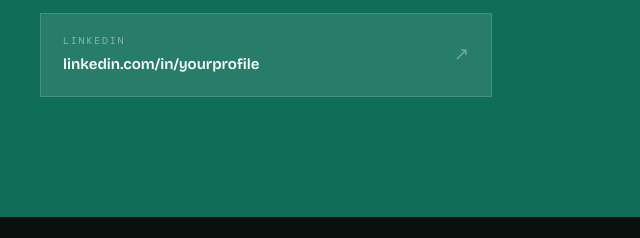
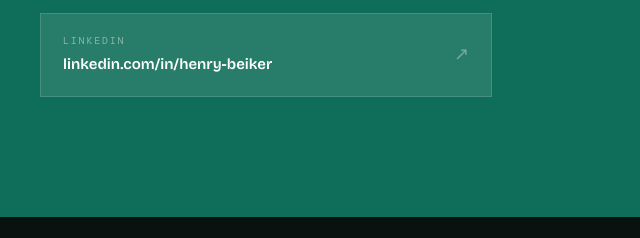
Before and after one commit to CodingwithHenry/CodingwithHenry.github.io, a plain HTML site: page index.html in a window 1280 px wide. Shown: the part 4068-4306 px from the top of the page, 640-1280 px from the left. Drawn offline with nearby package versions, Linux system fonts and the light colour scheme; a web font is replaced by a local one.

Commit message:
Add real LinkedIn URL

```diff
--- a/index.html
+++ b/index.html
@@ -874,10 +874,10 @@
               </div>
               <span class="clink-arrow">↗</span>
             </a>
-            <a href="https://linkedin.com/in/yourprofile" target="_blank" rel="noopener" class="clink">
+            <a href="https://www.linkedin.com/in/henry-beiker-2b639319a" target="_blank" rel="noopener" class="clink">
               <div class="clink-left">
                 <span class="clink-platform">LinkedIn</span>
-                <span class="clink-val">linkedin.com/in/yourprofile</span>
+                <span class="clink-val">linkedin.com/in/henry-beiker</span>
               </div>
               <span class="clink-arrow">↗</span>
             </a>
```
